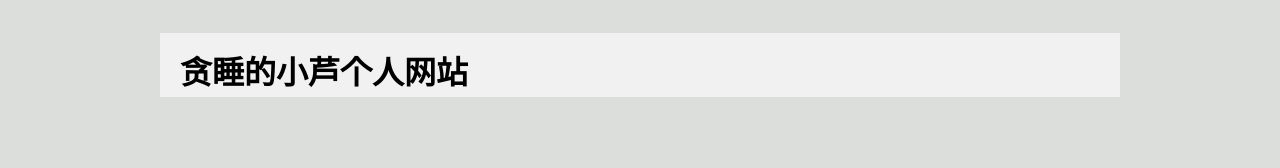
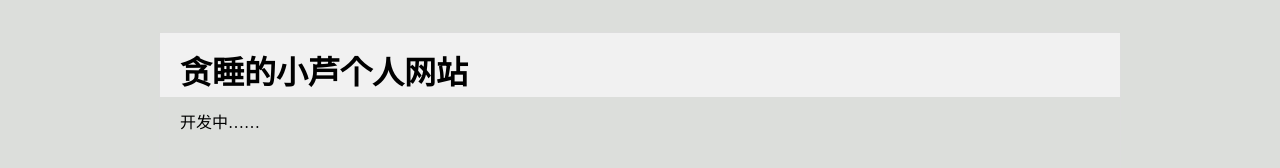
Before and after one commit to tanshuidexiaolu/tanshuidexiaolu.github.io, a plain HTML site: page index.html in a window 1280 px wide. Shown: the part 78-246 px from the top of the page. Drawn offline with Linux system fonts and the light colour scheme.

Commit message:
主页
新增开发中标签

```diff
--- a/index.html
+++ b/index.html
@@ -102,6 +102,7 @@
    	<div class="main">
    		<div class="mainTop">
    			<h1>贪睡的小芦个人网站</h1>
+			<p>开发中……</p>
    		</div>
    	</div>
    	<!--页尾-->
```
